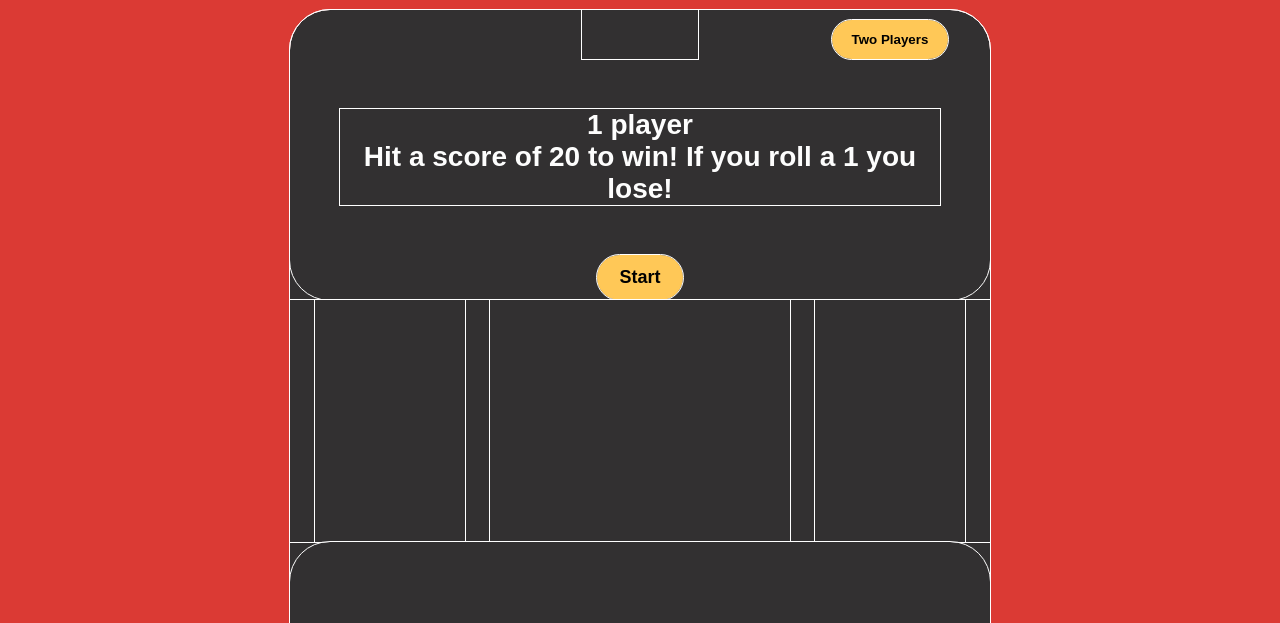
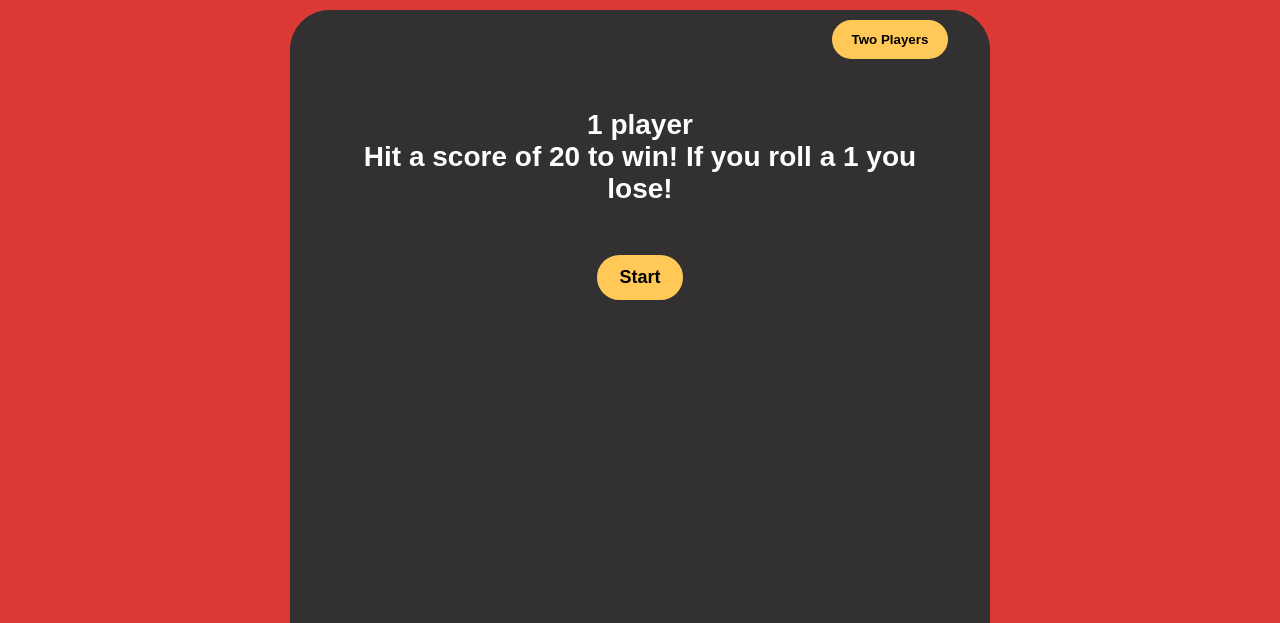
Before and after one commit to zellski1234/diceGame, a plain HTML site: page index.html in a window 1280 px wide. Shown: the top 623 px of the page. Drawn offline with Linux system fonts and the light colour scheme.

Commit message:
updated css

```diff
--- a/style.css
+++ b/style.css
@@ -1,6 +1,6 @@
 
  *{
-    outline: 1px solid white;
+    /* outline: 1px solid white; */
     margin: 0px;
 }
 
```
